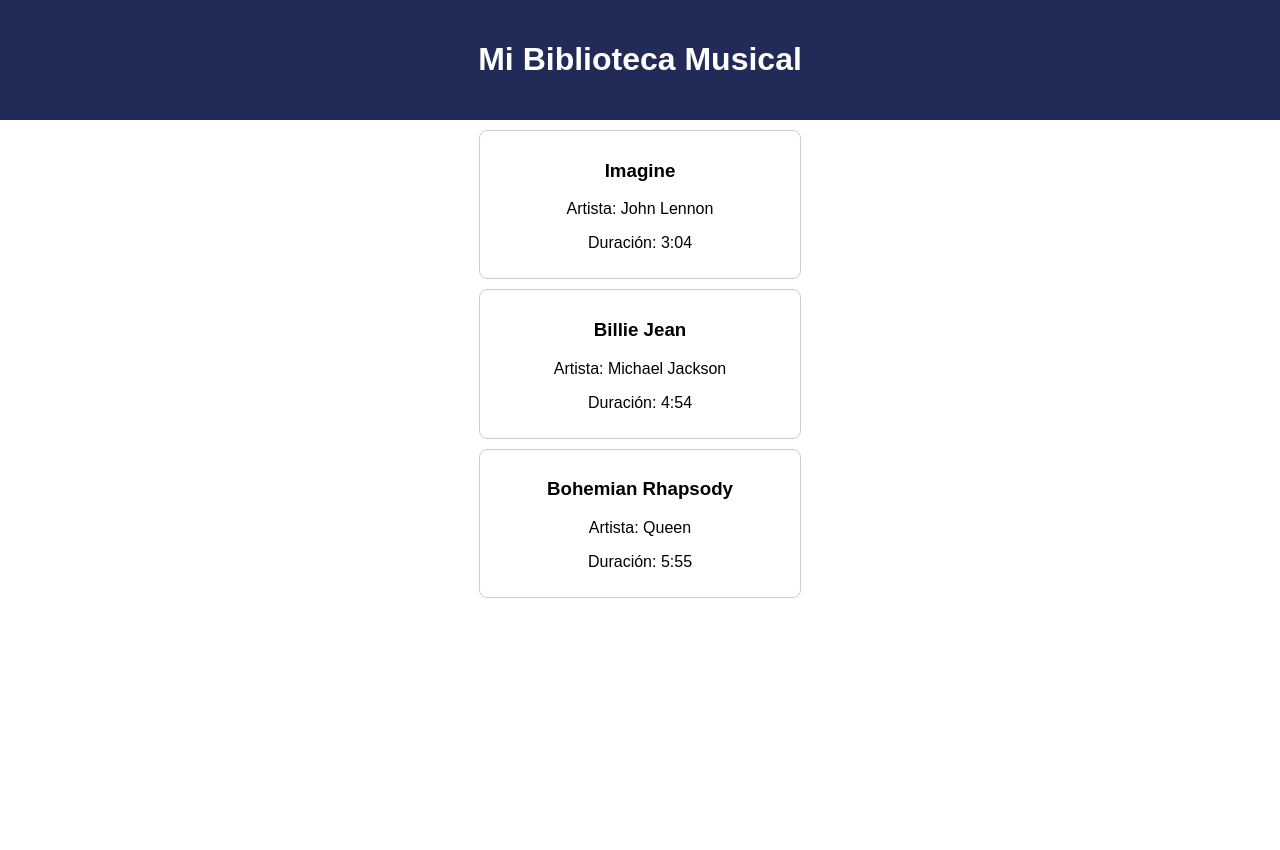
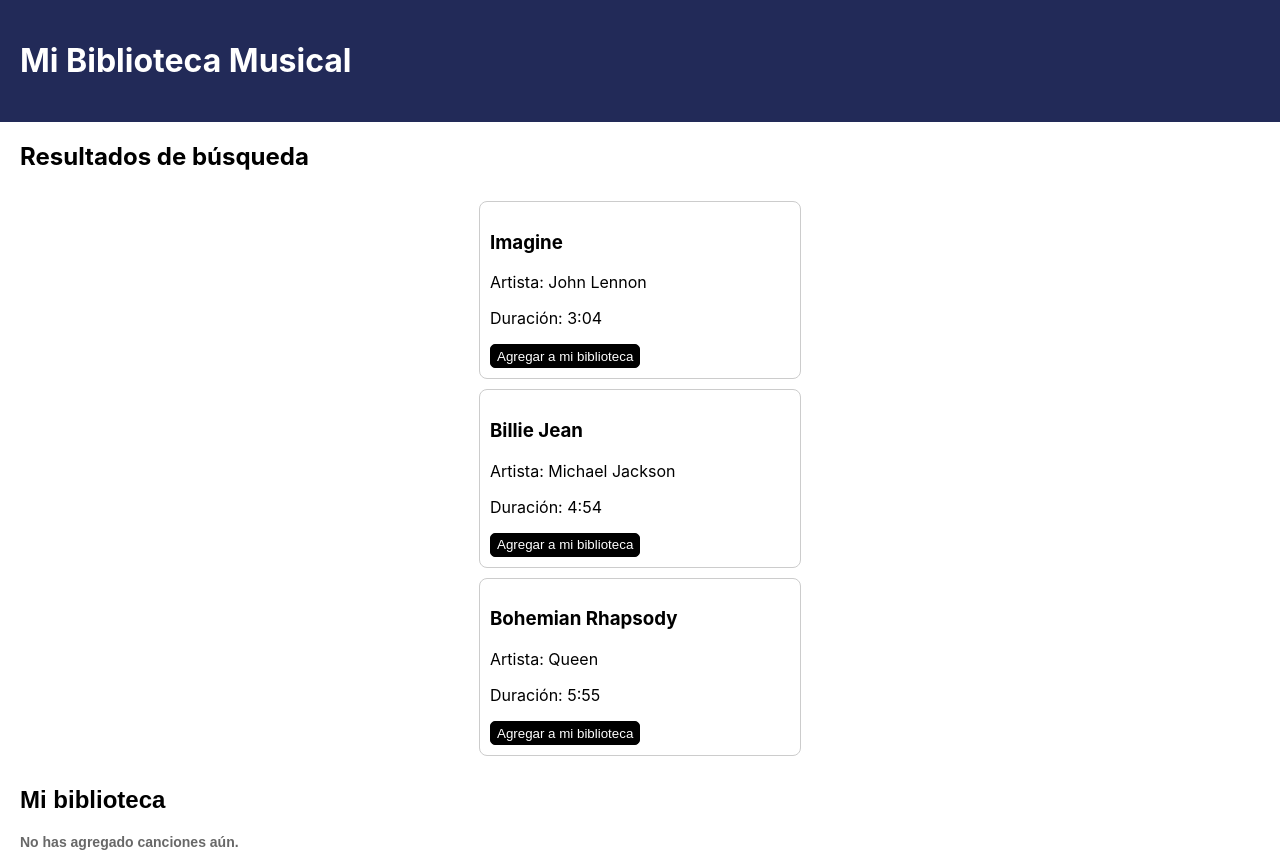
Before and after one commit to Jackzepol/app_music_react, a React (Create React App) app: page / in a window 1280 px wide. Before the commit the page ends 800 px from the top, so only its background shows below. Built offline with nearby package versions, Linux system fonts and the light colour scheme.

Commit message:
Actualizacion del proyecto con refactorizacion

```diff
--- a/src/App.css
+++ /dev/null
@@ -1,20 +0,0 @@
-/*con este módulo damos estilos básicos a la mini app*/
-
-.App {
-  text-align: center;
-  font-family: Arial, sans-serif;
-}
-
-header {
-  background-color: #222a58;
-  color: white;
-  padding: 20px;
-}
-
-.song {
-  border: 1px solid #ccc;
-  margin: 10px auto;
-  padding: 10px;
-  width: 300px;
-  border-radius: 8px;
-}
--- a/src/App.js
+++ b/src/App.js
@@ -1,23 +1,39 @@
-import React, { Component } from 'react';
-import Header from './components/header';
-import Song from './components/songs';
-import './App.css';
 
-class App extends Component {
-  componentDidMount() {
-    console.log("La app se ha cargado correctamente");
-  }
 
-  render() {
-    return (
-      <div className="App">
-        <Header />
-        <Song title="Imagine" artist="John Lennon" duration="3:04" />
-        <Song title="Billie Jean" artist="Michael Jackson" duration="4:54" />
-        <Song title="Bohemian Rhapsody" artist="Queen" duration="5:55" />
-      </div>
-    );
-  }
+
+
+
+import React, { useState, useEffect } from "react";
+import Header from "./components/Header";
+import Library from "./components/Library";
+import SearchResults from "./components/SearchResults";
+
+function App() {
+  const [searchResults] = useState([
+    { id: 1, title: "Imagine", artist: "John Lennon", duration: "3:04" },
+    { id: 2, title: "Billie Jean", artist: "Michael Jackson", duration: "4:54" },
+    { id: 3, title: "Bohemian Rhapsody", artist: "Queen", duration: "5:55" }
+  ]);
+
+  const [library, setLibrary] = useState([]);
+
+  const handleAddSong = (song) => {
+    setLibrary((prev) => [...prev, song]);
+  };
+
+  useEffect(() => {
+    console.log("La biblioteca se actualizó:", library);
+  }, [library]);
+
+  return (
+    <div className="App">
+      <Header />
+
+      <SearchResults songs={searchResults} onAddSong={handleAddSong} />
+
+      <Library songs={library} />
+    </div>
+  );
 }
 
 export default App;
--- /dev/null
+++ b/src/components/Header/index.js
@@ -0,0 +1,16 @@
+//Este módulo sirve para crear un componente de cabecera para la
+//mini app que muestra una lista de canciones
+
+
+import React from 'react';
+import "./styles.css";
+
+const Header = () => {
+  return (
+    <header className="header">
+      <h1>Mi Biblioteca Musical</h1>
+    </header>
+  );
+};
+
+export default Header;
--- /dev/null
+++ b/src/components/Header/styles.css
@@ -0,0 +1,7 @@
+/*Estilos básicos para el header de la app*/
+
+.header {
+  background-color: #222a58;
+  color: white;
+  padding: 20px;
+}
--- /dev/null
+++ b/src/components/Library/index.js
@@ -0,0 +1,27 @@
+
+
+
+import React from "react";
+import Song from "../Song/index";
+import "./styles.css";
+
+const Library = ({ songs }) => {
+  return (
+    <div className="library">
+      <h2 className="title">Mi biblioteca</h2>
+
+      {songs.length === 0 && <p className="message">No has agregado canciones aún.</p>}
+
+      {songs.map((song) => (
+        <Song
+          key={song.id}
+          title={song.title}
+          artist={song.artist}
+          duration={song.duration}
+        />
+      ))}
+    </div>
+  );
+}
+
+export default Library;
--- /dev/null
+++ b/src/components/Library/styles.css
@@ -0,0 +1,22 @@
+/*Estilos básicos para la biblioteca*/
+
+.library {
+    margin: 0;
+    font-family: Arial, sans-serif;
+}
+
+.title {
+    margin: 0;
+    font-size: 24px;
+    font-weight: 700;
+    color: rgb(0, 0, 0);
+    padding: 0px 0px 0px 20px;
+}
+
+.message {
+    margin: 0;
+    font-size: 14px;
+    font-weight: 600;
+    color: rgb(104, 104, 104);
+    padding: 0px 0px 0px 20px;
+}
--- /dev/null
+++ b/src/components/SearchResults/index.js
@@ -0,0 +1,26 @@
+
+
+
+import React from "react";
+import Song from "../Song/index";
+import "./styles.css";
+
+const SearchResults = ({ songs, onAddSong }) => {
+  return (
+    <div className="searchRresults">
+      <h2 className="title">Resultados de búsqueda</h2>
+
+      {songs.map((song) => (
+        <Song
+          key={song.id}
+          title={song.title}
+          artist={song.artist}
+          duration={song.duration}
+          onAdd={() => onAddSong(song)}
+        />
+      ))}
+    </div>
+  );
+}
+
+export default SearchResults;
--- /dev/null
+++ b/src/components/SearchResults/styles.css
@@ -0,0 +1,17 @@
+/*Estilos básicos para las búsquedas*/
+
+.searchResults {
+    font-family: Arial, sans-serif;
+    border: 1px solid #ccc;
+    margin: 10px auto;
+    padding: 10px;
+    width: 300px;
+    border-radius: 8px;
+}
+
+.title {
+    font-size: 24px;
+    font-weight: 700;
+    color: rgb(0, 0, 0);
+    padding: 20px;
+}
--- /dev/null
+++ b/src/components/Song/index.js
@@ -0,0 +1,24 @@
+//este módulo sirve para mostrar la lista de canciones usando un componente
+// apoyado del uso de react
+
+
+import React from "react";
+import "./styles.css";
+
+const Song = ({ title, artist, duration, onAdd }) => {
+  return (
+    <div className="song">
+      <h3>{title}</h3>
+      <p>Artista: {artist}</p>
+      <p>Duración: {duration}</p>
+
+      {onAdd && (
+        <button className="agregar" onClick={onAdd}>
+          Agregar a mi biblioteca
+        </button>
+      )}
+    </div>
+  );
+}
+
+export default Song;
--- /dev/null
+++ b/src/components/Song/styles.css
@@ -0,0 +1,18 @@
+/*Estilos básicos para el componente song*/
+
+.song {
+    border: 1px solid #ccc;
+    margin: 10px auto;
+    padding: 10px;
+    width: 300px;
+    border-radius: 8px;
+}
+
+.agregar {
+    font-family: Arial, sans-serif;
+    height: 24px;
+    background-color: #000000;
+    color: #fff;
+    border: 1px solid #000;
+    border-radius: 5px;
+}
--- a/src/components/header.js
+++ /dev/null
@@ -1,17 +0,0 @@
-//Este módulo sirve para crear un componente de cabecera para la
-//mini app que muestra una lista de canciones
-
-
-import React, { Component } from 'react';
-
-class Header extends Component {
-  render() {
-    return (
-      <header>
-        <h1>Mi Biblioteca Musical</h1>
-      </header>
-    );
-  }
-}
-
-export default Header;
--- a/src/components/songs.js
+++ /dev/null
@@ -1,21 +0,0 @@
-//este módulo sirve para mostrar la lista de canciones usando un componente
-// apoyado del uso de react
-
-
-import React, { Component } from 'react';
-
-class Song extends Component {
-  render() {
-    const { title, artist, duration } = this.props;
-
-    return (
-      <div className="song">
-        <h3>{title}</h3>
-        <p>Artista: {artist}</p>
-        <p>Duración: {duration}</p>
-      </div>
-    );
-  }
-}
-
-export default Song;
```
Also changed, not shown: src/logo.svg (deleted).
